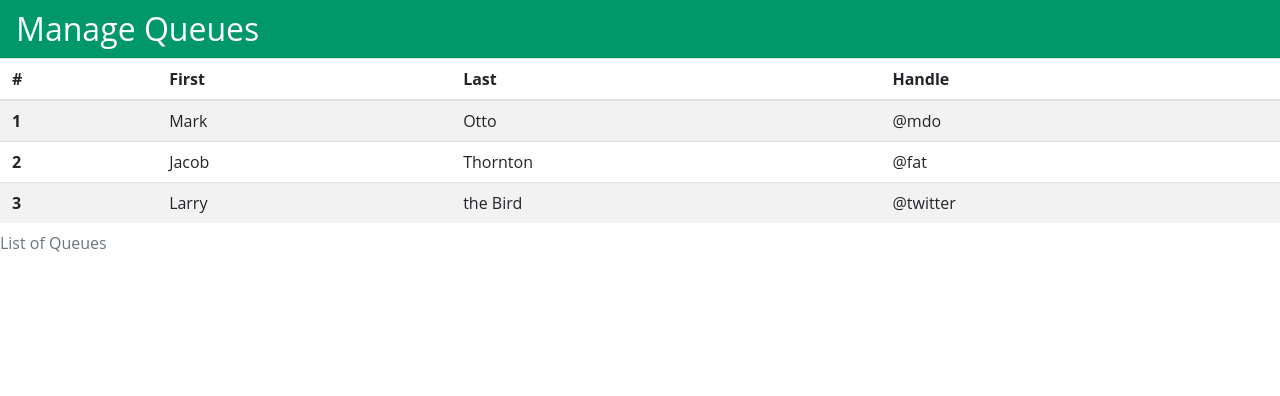
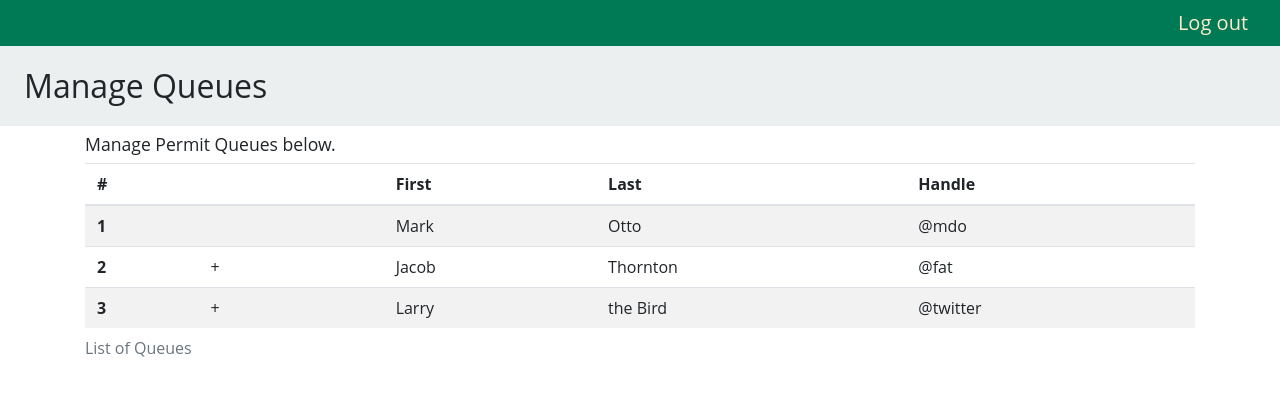
Before and after one commit to webprinc3ss/queuing-system-ui-redesign, a plain HTML site: page index.html in a window 1280 px wide. Drawn offline with nearby package versions, Linux system fonts and the light colour scheme.

Commit message:
More styling.

```diff
--- a/css/styles.css
+++ b/css/styles.css
@@ -4,15 +4,47 @@ body {
     line-height: 1;
   }
 
-nav.navbar {
-    background-color: #009869;
-    color: #fff;
+header {
+    background-color: #eceff0;
 }
 
-h1.navbar-brand {
-    font-size: 2em;
+.navbar {
+    background-color: #007a54;
+
+    /* padding-top: 0.5rem;
+    padding-right: 1rem;
+    padding-bottom: 0.5rem;
+    padding-left: 1rem; */
+
+}
+
+.navbar a {
+    color:blanchedalmond;
+}
+
+nav.navbar-brand.mb-0 {
+   /* text-align:right;
+   color: #fff; */
+}
+
+h1 {
+    font-size: 2.0em;
+    line-height: 80px;
+    padding-left: 1.5rem;
+}
+
+h2 {
+    font-size: 1.1em;
 }
 
 table.table-hover tbody tr:hover {
     background-color:#fffbdd;
 }
+
+a.tabledrag-handle .handle {
+    /* background: url(img/draggable) no-repeat 6px 9px; */
+    height: 13px;
+    margin: -0.4em 0.5em;
+    padding: 0.42em 0.5em;
+    width: 13px;
+}
--- a/index.html
+++ b/index.html
@@ -13,15 +13,19 @@
 
 <body>
     <header>
-        <nav class="navbar">
-            <h1 class="navbar-brand mb-0 h1">Manage Queues</h1>
+        <nav class="navbar  ">
+            <div class="navbar-brand ml-auto"><a href="#">Log out</a></div>
         </nav>
+        <h1>Manage Queues</h1>
     </header>
+    <div class="container">
+        <h2>Manage Permit Queues below.</h2>
         <table class="table table-striped table-hover">
             <caption>List of Queues</caption>
             <thead>
                 <tr>
                     <th scope="col">#</th>
+                    <th scope="col"> </th>
                     <th scope="col">First</th>
                     <th scope="col">Last</th>
                     <th scope="col">Handle</th>
@@ -30,25 +34,30 @@
             <tbody>
                 <tr>
                     <th scope="row">1</th>
+                    <td><a href="#" class="tabledrag-handle" title="Drag to re-order">
+                            <div class="handle">&nbsp;</div>
+                        </a></td>
                     <td>Mark</td>
                     <td>Otto</td>
                     <td>@mdo</td>
                 </tr>
                 <tr>
                     <th scope="row">2</th>
+                    <td>+</td>
                     <td>Jacob</td>
                     <td>Thornton</td>
                     <td>@fat</td>
                 </tr>
                 <tr>
                     <th scope="row">3</th>
+                    <td>+</td>
                     <td>Larry</td>
                     <td>the Bird</td>
                     <td>@twitter</td>
                 </tr>
             </tbody>
         </table>
-
+    </div>
 
 </body>
 
```
Also changed, not shown: img/draggable.png (added). Lines whose indentation alone changed are shown as unchanged.
